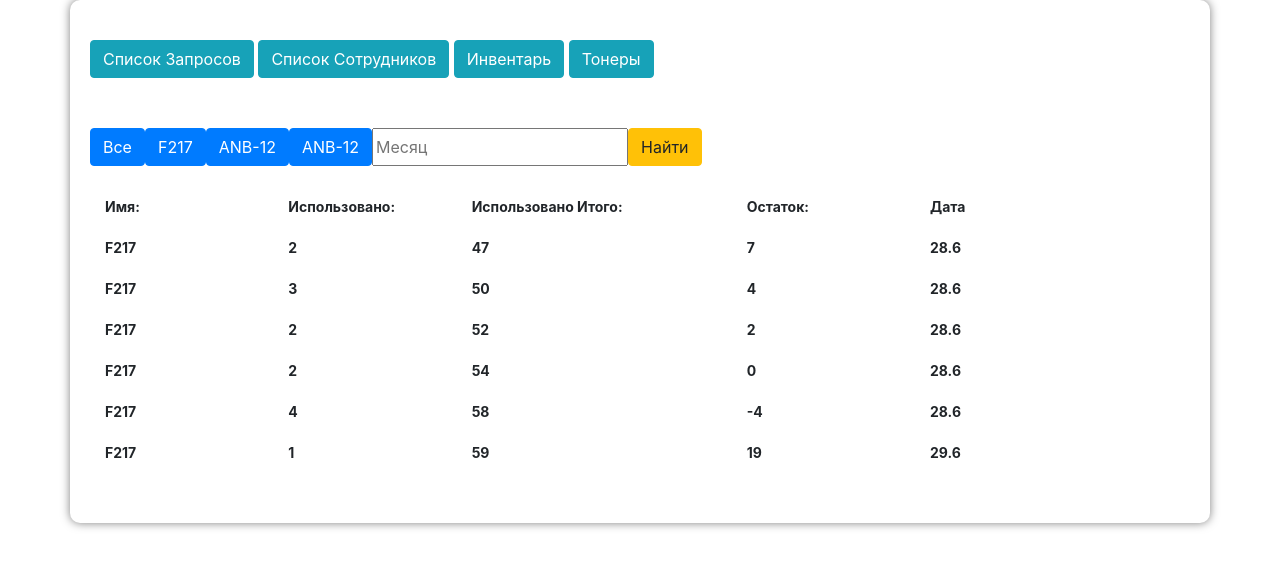
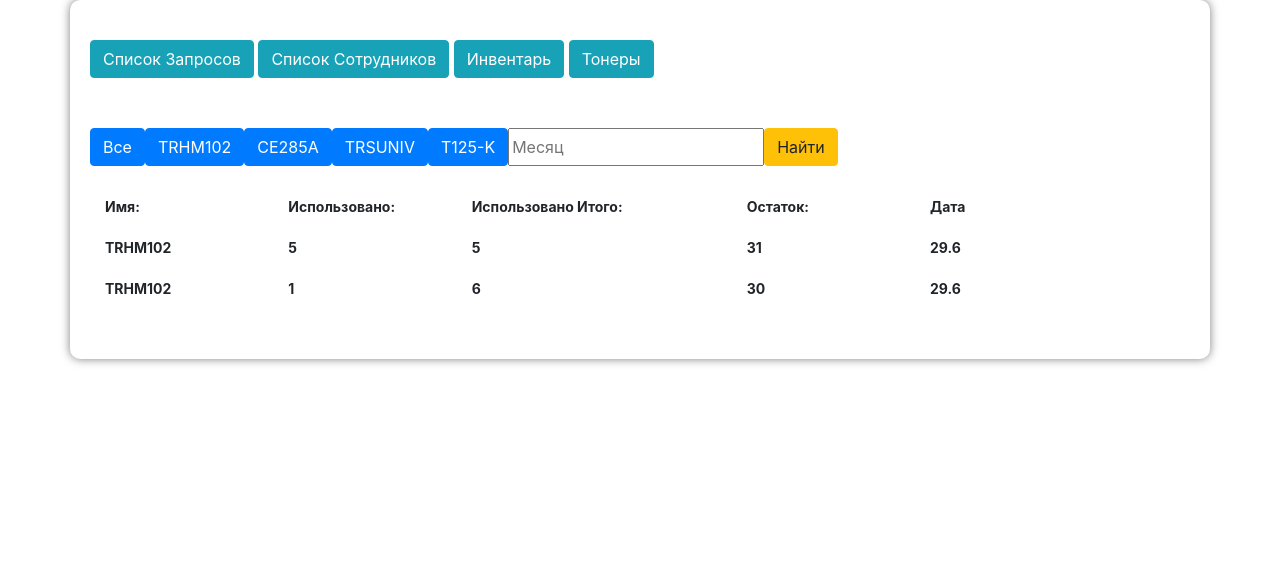
Before and after one commit to Yerassyl-Mukhamedi/marble, a Django app: page /history_list in a window 1280 px wide. Shown: the top 568 px of the page. Run offline with Django 3.2, Linux system fonts and the light colour scheme; a user stored in the database is signed in; data comes from the database, SQL or seed files in the repository; both versions use the stored data as it was after the commit; some libraries are stand-ins or nearby versions.

Commit message:
from pythonanywhere

```diff
--- a/blog/templates/blog/history_list.html
+++ b/blog/templates/blog/history_list.html
@@ -5,9 +5,10 @@
 
                 <div class="row buttons">
                     <button class="btn btn-primary" id='4' onclick="toner_choice(this.id)" >Все</button>
-                    <button class="btn btn-primary" id='1' onclick="toner_choice(this.id)" >F217</button>
-                    <button class="btn btn-primary" id='2' onclick="toner_choice(this.id)" >ANB-12</button>
-                    <button class="btn btn-primary" id='3' onclick="toner_choice(this.id)" >ANB-12</button>
+                    <button class="btn btn-primary" id='1' onclick="toner_choice(this.id)" >TRHM102</button>
+                    <button class="btn btn-primary" id='2' onclick="toner_choice(this.id)" >CE285A</button>
+                    <button class="btn btn-primary" id='3' onclick="toner_choice(this.id)" >TRSUNIV</button>
+                    <button class="btn btn-primary" id='5' onclick="toner_choice(this.id)" >T125-K</button>
 
                     <input type="text" id="month" placeholder="Месяц">
                     <button class="btn btn-warning" onclick="toner_date()">Найти</button>
@@ -22,7 +23,7 @@
 
                 <div class="toner" id="toner1" >
                     {% for item in items %}
-                        {% if item.name == 'F217' %}
+                        {% if item.name == 'TRHM102' %}
                             <div class="row item day{{ item.date.day }} month{{ item.date.month }}">
                                 <div class="col-md-2 title">{{ item.name }}</div>
                                 <div class="col-md-2 title">{{ item.used }}</div>
@@ -35,7 +36,7 @@
                 </div>
                 <div class="toner" id="toner2">
                     {% for item in items %}
-                        {% if item.name == 'ANB-12' %}
+                        {% if item.name == 'CE285A' %}
                             <div class="row item day{{ item.date.day }} month{{ item.date.month }}">
                                 <div class="col-md-2 title">{{ item.name }}</div>
                                 <div class="col-md-2 title">{{ item.used }}</div>
@@ -49,7 +50,20 @@
 
                 <div class="toner" id="toner3">
                     {% for item in items %}
-                        {% if item.name == '75zD' %}
+                        {% if item.name == 'TRSUNIV' %}
+                            <div class="row item day{{ item.date.day }} month{{ item.date.month }}">
+                                <div class="col-md-2 title">{{ item.name }}</div>
+                                <div class="col-md-2 title">{{ item.used }}</div>
+                                <div class="col-md-3 title">{{ item.new_over }}</div>
+                                <div class="col-md-2 title">{{ item.new_rem }}</div>
+                                <div class="col-md-3 title">{{ item.date.day }}.{{ item.date.month }}</div>
+                            </div>
+                        {% endif %}
+                    {% endfor %}
+                </div>
+                <div class="toner" id="toner5">
+                    {% for item in items %}
+                        {% if item.name == 'T125-K' %}
                             <div class="row item day{{ item.date.day }} month{{ item.date.month }}">
                                 <div class="col-md-2 title">{{ item.name }}</div>
                                 <div class="col-md-2 title">{{ item.used }}</div>
--- a/blog/templates/blog/toner_list.html
+++ b/blog/templates/blog/toner_list.html
@@ -4,6 +4,7 @@
             {% for toner in toners %}
                 <div class="col-md-4">
                     Тонер: {{ toner }} {{ toner.pk }} <br>
+                    Совместимость <strong> {{ toner.accept }}</strong><br>
                     Осталось <strong> {{ toner.remained_loads }}</strong> заправок <br>
                     <!-- Used <strong> {{ toner.used_loads }}</strong> заправок <br> -->
                     Заправлено всего <strong> {{ toner.overall }}</strong> <br>
--- a/blog/views.py
+++ b/blog/views.py
@@ -103,7 +103,7 @@ def zapros_awaits(request, pk):
     token = (str(currents.values('verification')).replace("<QuerySet [{'verification':", "")).replace("}]>", "").replace("'","")
     subject, from_email, to = 'Подтверждение проделанной работы', 'mailer@btu.kz', email
     text_content = 'adsfdsdf.'
-    link = 'http://127.0.0.1:8000/zapros/delete/'+str(pk)+'/'+token
+    link = 'http://webtestingarea.pythonanywhere.com/'+str(pk)+'/'+token
     text = 'Подтвердите окончание задачи"'+ problem +'"перейдя по <a href="'+link+'">ссылке</a>'
     html_content = text
     msg = EmailMultiAlternatives(subject, html_content, from_email, [to])
--- a/mysite/settings.py
+++ b/mysite/settings.py
@@ -37,8 +37,6 @@ INSTALLED_APPS = [
     'django.contrib.messages',
     'django.contrib.staticfiles',
     'blog',
-    'django_sass',
-
 ]
 
 MIDDLEWARE = [
```
Also changed, not shown: blog/migrations/0013_auto_20200625_0154.py (added), blog/migrations/0014_auto_20200625_2056.py (added), blog/migrations/0026_merge_20200628_2210.py (added), blog/migrations/0027_merge_20200629_1555.py (added), blog/migrations/0029_merge_20200629_1636.py (added), db.sqlite3.
